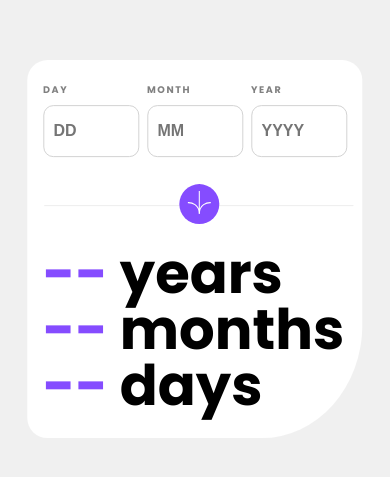
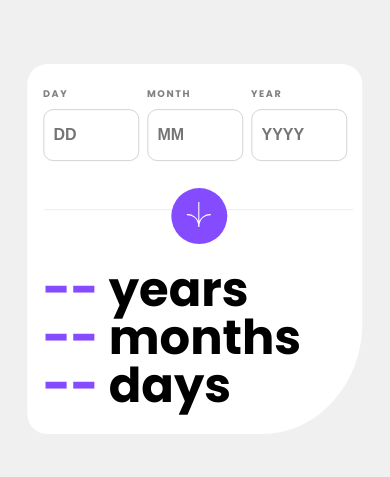
Before and after one commit to JooM23/age-app, a React (Create React App) app: page / in a window 390 px wide. Shown: the part 173-650 px from the top of the page. Built offline with nearby package versions, Linux system fonts and the light colour scheme.

Commit message:
Update styles

```diff
--- a/src/index.css
+++ b/src/index.css
@@ -77,6 +77,10 @@
 
 @media screen and (min-width: 320px) and (max-width: 767px) {
 
+    h1 {
+        font-size: 3rem;
+    }
+
     p {
         font-size: 0.5rem;
     }
@@ -117,11 +121,11 @@
     }
 
     img {
-        width: 1.5rem;
+        width: 1.6rem;
     }
 
     .arrow {
-        width: 2.5rem;
-        height: 2.5rem;
+        width: 3.5rem;
+        height: 3.5rem;
     }
 }
```
